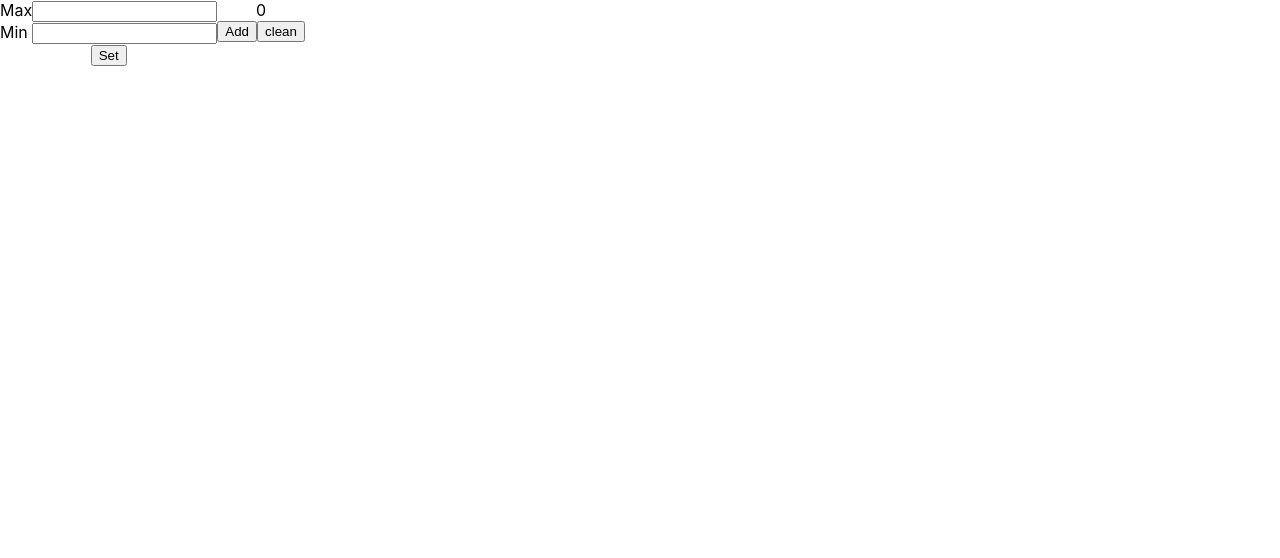
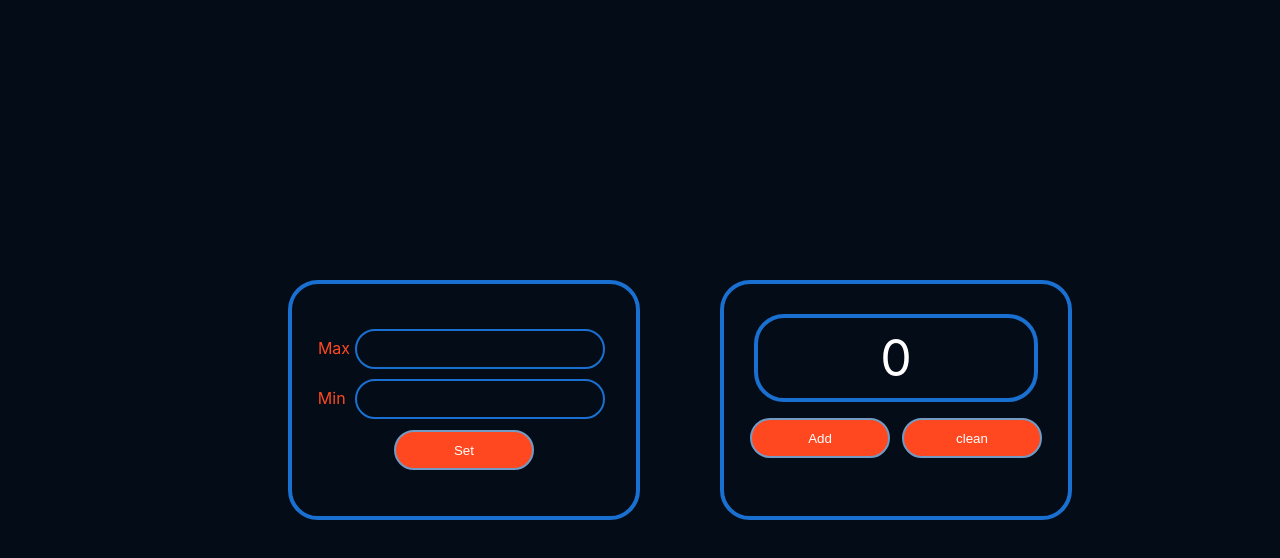
Before and after one commit to Nikitarusde/counter, a React (Create React App) app: page / in a window 1280 px wide. Shown: the top 558 px of the page. Built offline with nearby package versions, Linux system fonts and the light colour scheme.

Commit message:
counter3.0

```diff
--- a/src/App.css
+++ b/src/App.css
@@ -1,4 +1,87 @@
+* {
+    margin: 0;
+    padding: 0;
+    box-sizing: border-box;
+}
+
 .App {
-  text-align: center;
-  display: flex;
+    display: flex;
+    height: 100vh;
+    justify-content: center;
+    align-items: center;
+    text-align: center;
+    color: #FFFFFF;
+    background-color: #040C18;
 }
+
+.setting {
+    display: flex;
+    flex-direction: column;
+    justify-content: center;
+    align-items: center;
+    text-align: center;
+    margin: 80px;
+    border: 4px solid #1970D0;
+    box-sizing: border-box;
+    height: 240px;
+    width: 352px;
+    border-radius: 30px;
+}
+
+.blockInput {
+    align-items: center;
+}
+.blockText {
+  color: #FF4820;
+}
+
+.input {
+
+    text-align: center;
+    color: #FFFFFF;
+    background: none;
+    border: 2px solid #1970D0;
+    box-sizing: border-box;
+    border-radius: 30px;
+    margin: 5px;
+    height: 40px;
+    width: 250px;
+}
+
+.counter {
+    border: 4px solid #1970D0;
+    box-sizing: border-box;
+    border-radius: 30px;
+
+    padding: 20px;
+    height: 240px;
+    width: 352px;
+}
+
+.containerCounter {
+    border: 4px solid #1970D0;
+    box-sizing: border-box;
+    border-radius: 30px;
+
+    margin: 10px;
+    padding: 10px;
+}
+
+.numberCounter {
+    font-size: 50px;
+}
+
+
+.button {
+    width: 140px;
+    height: 40px;
+    margin: 6px;
+    color: #FFFFFF;
+    background: #FF4820;
+    border-radius: 30px;
+    border: 2px solid #719BC4;
+}
+
+.error {
+    color: red;
+}
--- a/src/App.tsx
+++ b/src/App.tsx
@@ -1,57 +1,63 @@
 import React, {ChangeEvent, useState} from 'react';
 import './App.css';
-
-
+import {Setting} from "./components/setting/Setting";
+import {Counter} from "./components/counter/Counter";
 
 
 function App() {
 
 
     const [counter, setCounter] = useState(0)
+    const [error, setError] = useState(false)
+
+
+    const [startCounter, setStartCounter] = useState(0)
+
+    const [endCounter, setEndCounter] = useState<number>(0)
+
     const onClickHandler = () => {
-        if(counter < endCounter)
-        setCounter(counter+1)
+        if (counter < endCounter)
+            setCounter(counter + 1)
     }
+
+
+
+
     const onClickHandlerDel = () => {
         setCounter(0)
     }
 
-    const [startCounter, setStartCounter] = useState(0)
 
     const onChangeCounterStart = (e: ChangeEvent<HTMLInputElement>) => {
         setStartCounter(+e.currentTarget.value)
     }
+
+    const onChangeCounterEnd = (e: ChangeEvent<HTMLInputElement>) => {
+        setEndCounter(+e.currentTarget.value)
+    }
+
     const onClickHandlerSet = () => {
         setCounter(startCounter)
     }
 
-    const [endCounter, setEndCounter] = useState(0)
-    const onChangeCounterEnd = (e: ChangeEvent<HTMLInputElement>) => {
-        setEndCounter(+e.currentTarget.value)
-    }
+    return (
+        <div className="App">
+
+            <Setting
+                onChangeCounterStart={onChangeCounterStart}
+                onChangeCounterEnd={onChangeCounterEnd}
+                onClickHandlerSet={onClickHandlerSet}
+            />
+            <Counter
+                error={error}
+                counter={counter}
+                onClickHandler={onClickHandler}
+                onClickHandlerDel={onClickHandlerDel}
+            />
 
 
-  return (
-    <div className="App">
-
-
-        <div>
-            <div>
-                <div>Max<input type="number" onChange={onChangeCounterEnd}/></div>
-                <div>Min <input type="number" onChange={onChangeCounterStart}/></div>
-                <button onClick={onClickHandlerSet}>Set</button>
-            </div>
         </div>
-
-        <div>
-            <div>{counter}</div>
-            <div>
-                <button onClick={onClickHandler}>Add</button>
-                <button onClick={onClickHandlerDel}>clean</button>
-            </div>
-        </div>
-    </div>
-  );
+    );
 }
 
 export default App;
--- /dev/null
+++ b/src/components/button/Button.tsx
@@ -0,0 +1,14 @@
+import React from 'react';
+
+
+type ButtonType = {
+    name: string
+    callBack: () => void
+}
+
+export const Button = ({name, callBack}: ButtonType) => {
+    return (
+        <button onClick={callBack} className={"button"}
+        >{name}</button>
+    );
+};
--- /dev/null
+++ b/src/components/counter/Counter.tsx
@@ -0,0 +1,29 @@
+import React from 'react';
+import {Button} from "../button/Button";
+
+
+
+
+type CounterType = {
+    counter: number
+    error: boolean
+    onClickHandler: () => void
+    onClickHandlerDel: () => void
+ }
+
+export const Counter = ({counter, error, onClickHandler, onClickHandlerDel}: CounterType) => {
+
+
+    return (
+        <div className={"counter"}>
+            <div className={"containerCounter"}>
+                <div className={error ? "error" : "numberCounter"}>{counter}</div>
+            </div>
+
+            <div>
+                <Button name={"Add"} callBack={onClickHandler} />
+                <Button name={"clean"} callBack={onClickHandlerDel}/>
+            </div>
+        </div>
+    );
+};
--- /dev/null
+++ b/src/components/setting/Setting.tsx
@@ -0,0 +1,24 @@
+import React, {ChangeEvent} from 'react';
+import {Button} from "../button/Button";
+
+type SettingType = {
+    onChangeCounterStart: (e: ChangeEvent<HTMLInputElement>) => void
+    onChangeCounterEnd: (e: ChangeEvent<HTMLInputElement>) => void
+    onClickHandlerSet: () => void
+}
+
+export const Setting = ({onChangeCounterStart, onChangeCounterEnd, onClickHandlerSet}: SettingType) => {
+
+
+    return (
+        <div className={"setting"}>
+
+                <div className={"blockInput"}>
+                    <div className={"blockText"} >Max<input type="number" className={"input"} onChange={onChangeCounterEnd}/></div>
+                    <div className={"blockText"}>Min <input type="number" className={"input"} onChange={onChangeCounterStart}/></div>
+                </div>
+                <Button name={"Set"} callBack={onClickHandlerSet}/>
+
+        </div>
+    );
+};
```
